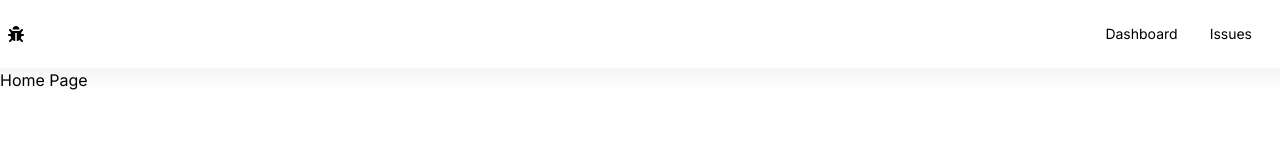
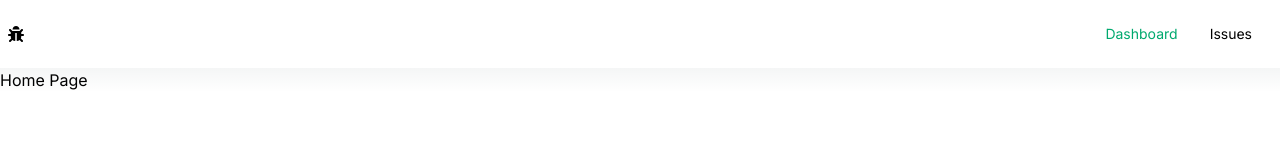
Before and after one commit to narinderbisht/nxtjs-issue-tracker-project, a Next.js app: page / in a window 1280 px wide. Shown: the top 160 px of the page. Built offline with nearby package versions, Linux system fonts and the light colour scheme.

Commit message:
current link active

```diff
--- a/package.json
+++ b/package.json
@@ -9,6 +9,7 @@
     "lint": "next lint"
   },
   "dependencies": {
+    "classnames": "^2.3.2",
     "next": "14.0.3",
     "react": "^18",
     "react-dom": "^18",
--- a/src/app/components/NavBar.jsx
+++ b/src/app/components/NavBar.jsx
@@ -1,7 +1,11 @@
+"use client"
 import Link from 'next/link'
+import { usePathname } from 'next/navigation';
 import React from 'react'
-import {FaBug} from 'react-icons/fa'
+import { FaBug } from 'react-icons/fa'
+import classNames from 'classnames'
 export default function NavBar() {
+  const currentPath = usePathname();
   const links = [
     { label: 'Dashboard', href: '/' },
     { label: 'Issues', href: '/issues' },
@@ -16,7 +20,11 @@ export default function NavBar() {
           {
             links.map((link, index) =>
               <li key={index}>
-                <Link className='link link-hover' href={link.href}>
+                <Link className={classNames({
+                  'link link-hover': true,
+                },{
+                  'link-success' : currentPath === link.href
+                }) } href={link.href}>
                   {link.label}
                 </Link>
               </li>
```
Also changed, not shown: 1 other file (tests, documents, lock files or other folders).
